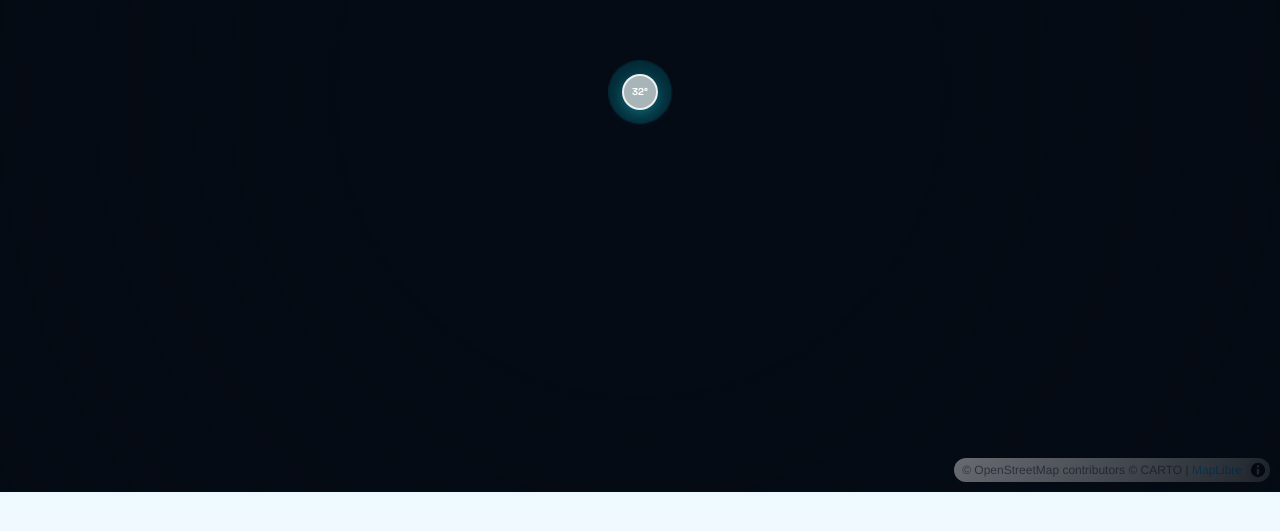
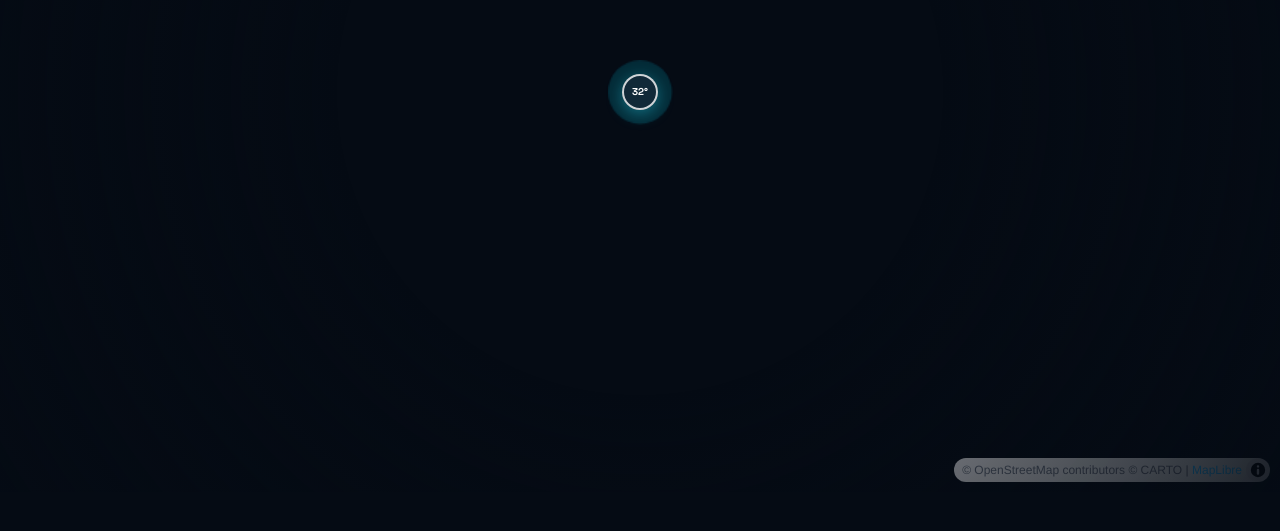
Before and after one commit to brianaryansyah/WeathCionz, a React (Vite) app: page / in a window 1280 px wide. Shown: the part 261-792 px from the top of the page. Built offline with nearby package versions, Linux system fonts and the light colour scheme; no server answers.

Commit message:
Dark theme CSS

```diff
--- a/src/index.css
+++ b/src/index.css
@@ -36,8 +36,8 @@
   body {
     margin: 0;
     font-family: var(--font-sans);
-    background: linear-gradient(180deg, #bae6fd 0%, #e0f2fe 60%, #f0f9ff 100%);
-    color: var(--color-ink-950);
+    background: #050b14; /* Dark space background */
+    color: #f8fafc; /* Slate 50 for main text */
     -webkit-font-smoothing: antialiased;
     text-rendering: optimizeLegibility;
   }
@@ -66,31 +66,31 @@
 
   ::selection {
     background: rgba(56, 189, 248, 0.35);
-    color: var(--color-ink-950);
+    color: #ffffff;
   }
 }
 
 @layer components {
-  /* Signature frosted-glass panel for the light theme */
+  /* Signature frosted-glass panel for the dark theme */
   .glass {
     background: linear-gradient(
       150deg,
-      rgba(255, 255, 255, 0.85),
-      rgba(255, 255, 255, 0.65)
+      rgba(15, 23, 42, 0.75),
+      rgba(15, 23, 42, 0.45)
     );
-    backdrop-filter: blur(28px) saturate(180%);
-    -webkit-backdrop-filter: blur(28px) saturate(180%);
-    border: 1px solid rgba(255, 255, 255, 0.85);
+    backdrop-filter: blur(24px) saturate(140%);
+    -webkit-backdrop-filter: blur(24px) saturate(140%);
+    border: 1px solid rgba(255, 255, 255, 0.15);
     box-shadow:
-      0 24px 60px -20px rgba(2, 132, 199, 0.4),
-      inset 0 1px 0 rgba(255, 255, 255, 1);
+      0 24px 60px -20px rgba(0, 0, 0, 0.7),
+      inset 0 1px 0 rgba(255, 255, 255, 0.1);
   }
 
   /* Inner sub-panel */
   .glass-inner {
-    background: rgba(255, 255, 255, 0.65);
-    border: 1px solid rgba(255, 255, 255, 0.95);
-    backdrop-filter: blur(14px);
+    background: rgba(30, 41, 59, 0.55);
+    border: 1px solid rgba(255, 255, 255, 0.1);
+    backdrop-filter: blur(12px);
   }
 
   /* Elevated hover lift for interactive cards */
```
